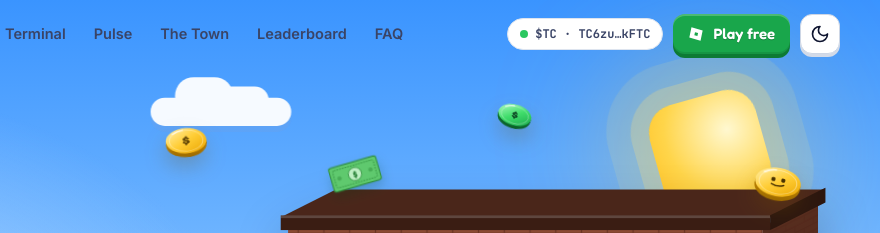
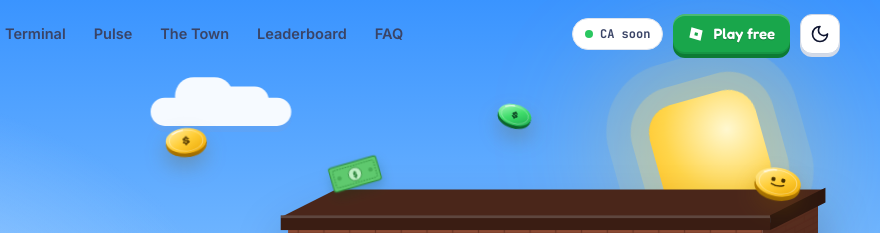
Before and after one commit to dodo1653/rbxfun, a plain HTML site: page index.html in a window 1280 px wide. Shown: the top 233 px of the page, 400-1280 px from the left. Drawn offline with Linux system fonts and the light colour scheme.

Commit message:
Revert "Header: the official $TC contract address, copy on click"
This reverts commit d05fc021856d44b8458d322752bbbb6b106fc12f.

```diff
--- a/index.html
+++ b/index.html
@@ -53,7 +53,7 @@
         <a href="#faq">FAQ</a>
       </nav>
       <div class="header-actions">
-        <button class="live-pill" type="button" data-ca="TC6zummUZeiScVaqX3LrQ89JMqjkdwiErC2rHP8kFTC" title="Copy the $TC contract address" style="cursor:pointer"><i></i> <span>$TC · TC6zu…kFTC</span></button>
+        <span class="live-pill" title="Contract address coming soon"><i></i> CA soon</span>
         <a class="btn btn-primary btn-sm" href="https://www.roblox.com/games/121901103139963/Trench-County" target="_blank" rel="noopener">
           <svg viewBox="0 0 24 24" width="16" height="16" aria-hidden="true"><path fill="currentColor" d="M5.2 2 2 17.2 18.8 22 22 6.8Zm8.9 13-4.6-1 1-4.6 4.6 1Z"/></svg>
           Play free
@@ -461,6 +461,5 @@
 
   <script src="/js/art.js"></script>
   <script src="/js/main.js"></script>
-<script>document.querySelectorAll('[data-ca]').forEach(b=>b.addEventListener('click',async()=>{const s=b.querySelector('span'),t=s.textContent;try{await navigator.clipboard.writeText(b.dataset.ca)}catch{const x=document.createElement('textarea');x.value=b.dataset.ca;document.body.appendChild(x);x.select();document.execCommand('copy');x.remove()}s.textContent='Copied';setTimeout(()=>s.textContent=t,1400)}))</script>
 </body>
 </html>
```
